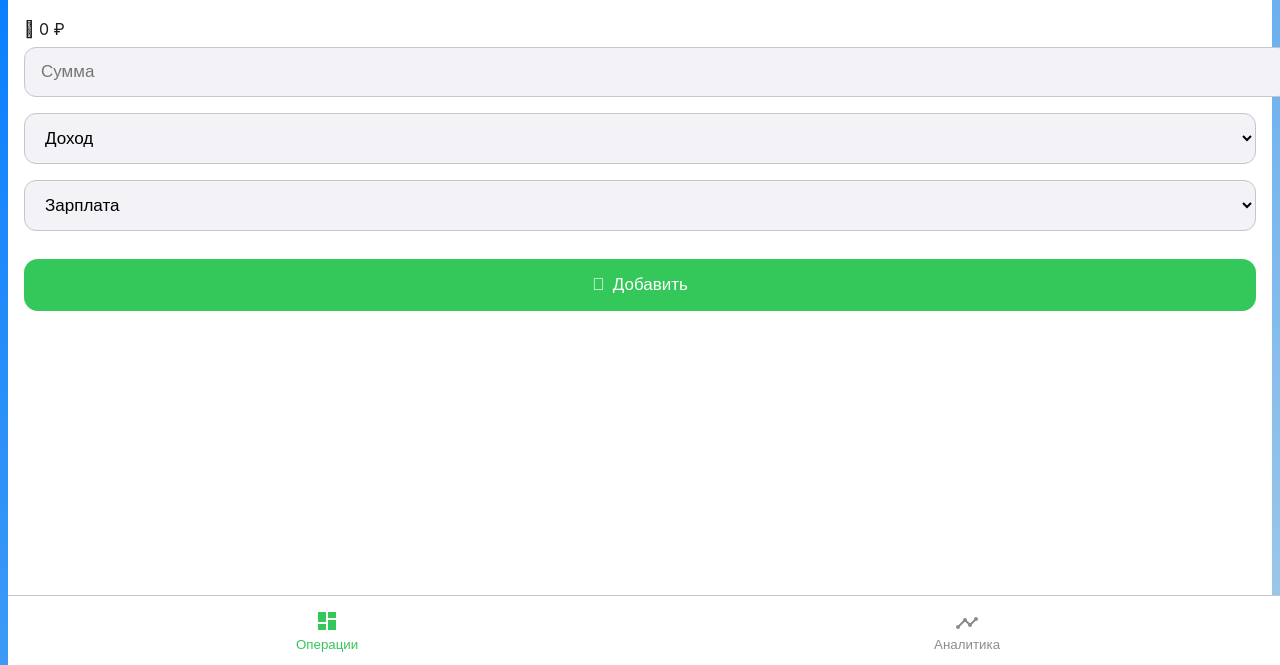
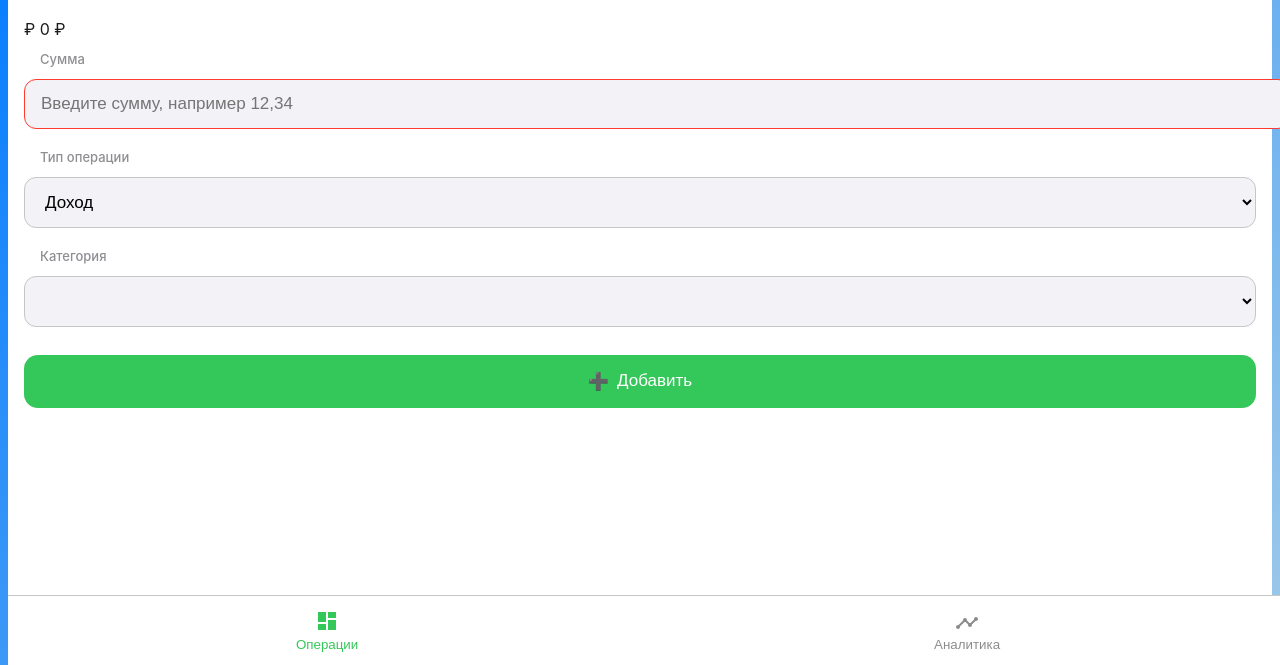
Before and after one commit to dituals758/mbbla6, a plain HTML site: page index.html in a window 1280 px wide. Shown: the part 135-800 px from the top of the page. Drawn offline with nearby package versions, Linux system fonts and the light colour scheme.

Commit message:
kryakBudget-v4.2

```diff
--- a/app.js
+++ b/app.js
@@ -43,10 +43,15 @@ const app = {
       button.disabled = true;
       const amount = parseFloat(amountInput.value);
 
+      if (!amountInput.checkValidity()) {
+        throw new Error('Максимум 2 знака после запятой');
+      }
+
+      const amount = parseFloat(amountInput.value.replace(',', '.'));
+
       if (!amount || amount <= 0) {
         throw new Error('Введите корректную сумму');
       }
-
       const transaction = {
         date: new Date().toISOString(),
         type: document.getElementById('type').value,
--- a/index.html
+++ b/index.html
@@ -2,7 +2,8 @@
 <html lang="ru">
 <head>
   <meta charset="UTF-8">
-  <meta name="viewport" content="width=device-width, initial-scale=1.0">
+  <meta http-equiv="Content-Type" content="text/html; charset=utf-8">
+  <meta name="viewport" content="width=device-width, initial-scale=1.0, maximum-scale=1.0, user-scalable=no">
   <meta name="theme-color" content="#34C759">
   <title>КрякБюджет</title>
   <link rel="stylesheet" href="styles.css">
@@ -17,25 +18,35 @@
     <div class="header">
       <h1 class="logo">🦆 КрякБюджет</h1>
       <div class="balance-card">
-        <span class="symbol">􀖖</span>
+        <span class="symbol">₽</span>
         <span id="currentBalance">0 ₽</span>
       </div>
     </div>
 
     <div class="form-container">
-      <input type="number" id="amount" placeholder="Сумма" class="ios-input" step="0.01">
+      <label class="input-label">Сумма</label>
+      <input type="number" id="amount" class="ios-input"
+             inputmode="decimal"
+             placeholder="Введите сумму, например 12,34"
+             step="0.01"
+             pattern="^\d+(?:,\d{1,2})?$"
+             required>
+
+      <label class="input-label">Тип операции</label>
       <select id="type" class="ios-select">
         <option value="Доход">Доход</option>
         <option value="Расход">Расход</option>
       </select>
+
+      <label class="input-label">Категория</label>
       <select id="category" class="ios-select"></select>
+
       <button class="ios-button" onclick="app.addTransaction()">
-        <span class="button-icon">􀁍</span>
+        <span class="button-icon">➕</span>
         Добавить
       </button>
     </div>
   </div>
-
   <!-- Экран статистики -->
   <div class="screen" id="statsScreen">
     <div class="stats-header">
--- a/styles.css
+++ b/styles.css
@@ -133,3 +133,31 @@ body {
   height: 24px;
   fill: currentColor;
 }
+/* Запрет масштабирования */
+html {
+  touch-action: manipulation;
+  -webkit-text-size-adjust: 100%;
+}
+
+.input-label {
+  display: block;
+  font-size: 13px;
+  color: #8E8E93;
+  margin: 12px 0 4px 16px;
+  font-weight: 500;
+}
+
+/* Анимация ошибки */
+input:invalid {
+  border-color: #FF3B30 !important;
+  animation: shake 0.3s;
+}
+
+@keyframes shake {
+  0%, 100% { transform: translateX(0); }
+  25% { transform: translateX(-4px); }
+  75% { transform: translateX(4px); }
+}
+
+/* Остальные стили без изменений */
+/* ... */
--- a/sw.js
+++ b/sw.js
@@ -1,4 +1,4 @@
-const CACHE_NAME = 'kryakBudget-v4';
+const CACHE_NAME = 'kryakBudget-v4.2';
 const ASSETS = [
   'https://dituals758.github.io/mbbla6/',
   'https://dituals758.github.io/mbbla6/index.html',
@@ -34,7 +34,7 @@ self.addEventListener('fetch', (e) => {
     caches.match(e.request)
       .then(cached => cached || fetch(e.request)
       .catch(() => caches.match('/offline.html'))
-  );
+  ));
 });
 
 self.addEventListener('sync', (e) => {
```
Also changed, not shown: 1 other file.
